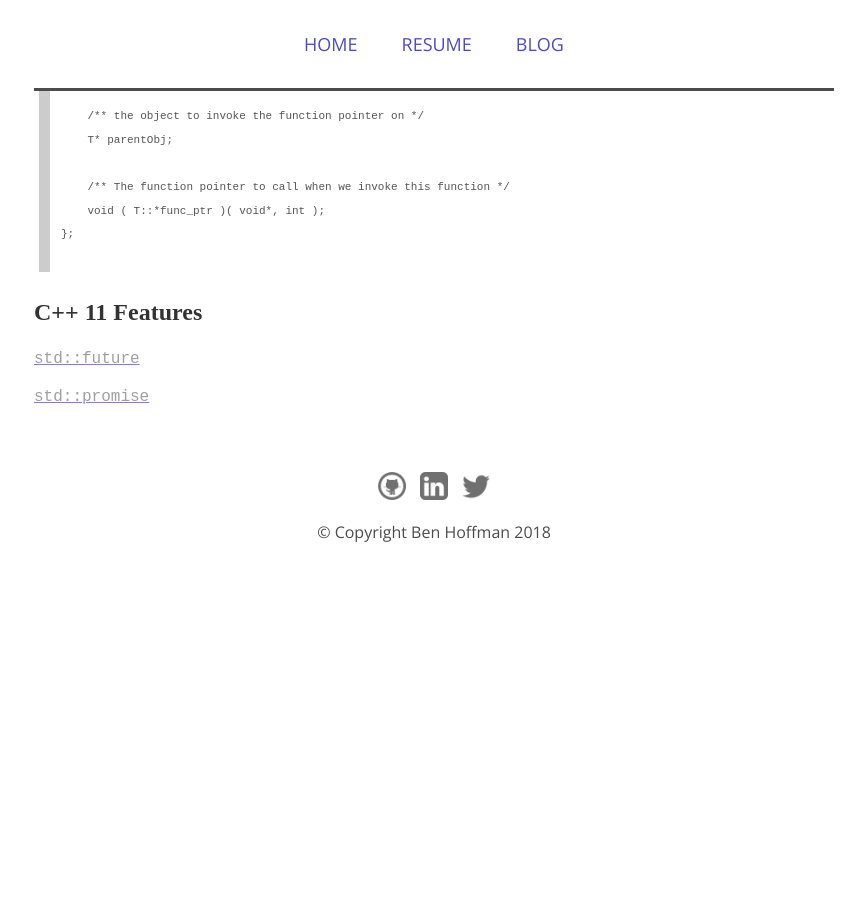
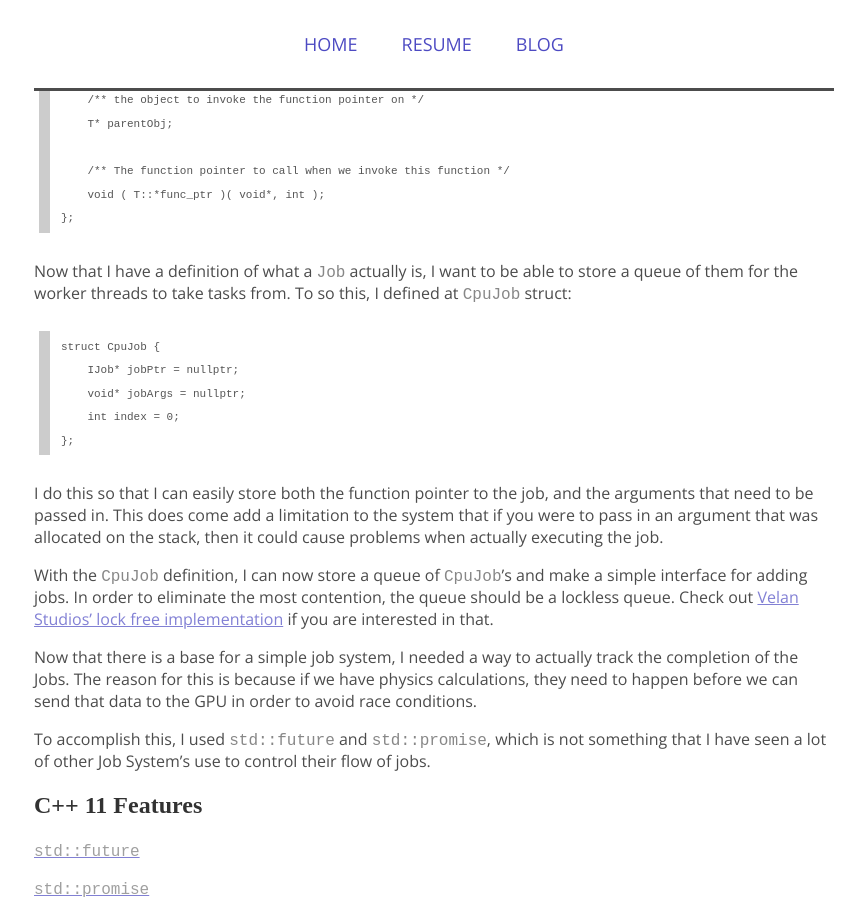
Before and after one commit to CaylaDenning/cayladenning.github.io, a Jekyll site: the page built from _posts/2018-11-13-cpp-job-system.md, in a window 1280 px wide and 900 px high, scrolled down 1451 px. Shown: the whole window, without its empty margins (206-1071 px from the left). Built offline with Jekyll 4.4.1, drawn with Linux system fonts in a browser that asks for light colours; some web fonts are replaced; before the commit the page ends 2010 px from its top, so only the background shows below that; some of the changed text lies outside the part shown.

Commit message:
Add more to the job system post and remove un-needed comments

````diff
--- a/_posts/2018-11-13-cpp-job-system.md
+++ b/_posts/2018-11-13-cpp-job-system.md
@@ -11,16 +11,14 @@ categories:
 
 Over the course of the last semester I have been working on a team to
 create a multi-threaded engine using DirectX 12, with a focus on data
-oriented design.
-
-One of my tasks throughout the creation of this engine was to create a
+oriented design. One of my tasks throughout the creation of this engine was to create a
 Job System that we can use to parallelize tasks like physics calculations. This
 system came with a couple of constraints:
 
 * There needs to be a way to track the completion of tasks, to avoid data races
   when sending things like position data of an entity to the GPU.
 * The Job System needs to have a simple interface that takes a `void *` as
-  and argument, as to match some of the same data types with an SDK that
+  an argument, so that it would match some of the same data layout of an SDK that
   is being used with the project.
 * It must be portable code that will work in both a Windows and UNIX based
   environment.
@@ -85,10 +83,38 @@ struct JobMemberFunc : IJob {
     /** The function pointer to call when we invoke this function */
     void ( T::*func_ptr )( void*, int );
 };
-
 ```
 
+Now that I have a definition of what a `Job` actually is, I want to be able to
+store a queue of them for the worker threads to take tasks from. To so this, I
+defined at `CpuJob` struct:
 
+```C
+struct CpuJob {
+    IJob* jobPtr = nullptr;
+    void* jobArgs = nullptr;
+    int index = 0;
+};
+```
+
+I do this so that I can easily store both the function pointer to the job, and
+the arguments that need to be passed in. This does come add a limitation to the
+system that if you were to pass in an argument that was allocated on the stack,
+then it could cause problems when actually executing the job.
+
+With the `CpuJob` definition, I can now store a queue of `CpuJob`'s and make a
+simple interface for adding jobs. In order to eliminate the most contention, the
+queue should be a lockless queue. Check out
+[Velan Studios' lock free implementation](https://www.velanstudios.com/blog/posts/our-first-open-source-release.html)
+if you are interested in that.
+
+Now that there is a base for a simple job system, I needed a way to actually
+track the completion of the Jobs. The reason for this is because if we have
+physics calculations, they need to happen before we can send that data to the
+GPU in order to avoid race conditions.
+
+To accomplish this, I used `std::future` and `std::promise`, which is not something
+that I have seen a lot of other Job System's use to control their flow of jobs.
 
 
 
````
Also changed, not shown: _includes/navbar.html (+0 -20 lines).
